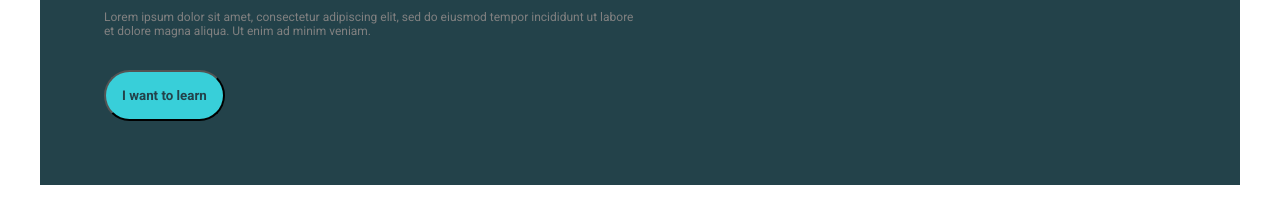
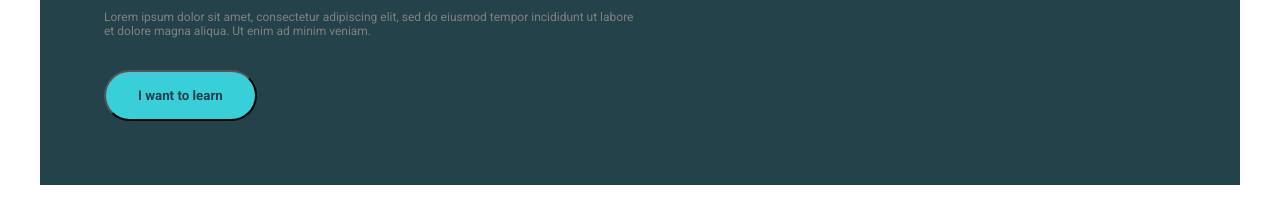
Before and after one commit to Umer-Islam/responsive_layout, a plain HTML site: page 4_responsiveMainSection/index.html in a window 1280 px wide. Shown: the part 216-440 px from the top of the page. Drawn offline with Linux system fonts and the light colour scheme.

Commit message:
increase button horizontal padding

```diff
--- a/4_responsiveMainSection/styles.css
+++ b/4_responsiveMainSection/styles.css
@@ -25,7 +25,7 @@
 button {
   background-color: #38cfd9;
   border-radius: 50px;
-  padding: 1rem !important;
+  padding: 1rem 2rem !important;
   color: #23424a !important;
   font-family: roboto;
   font-weight: bold;
```
